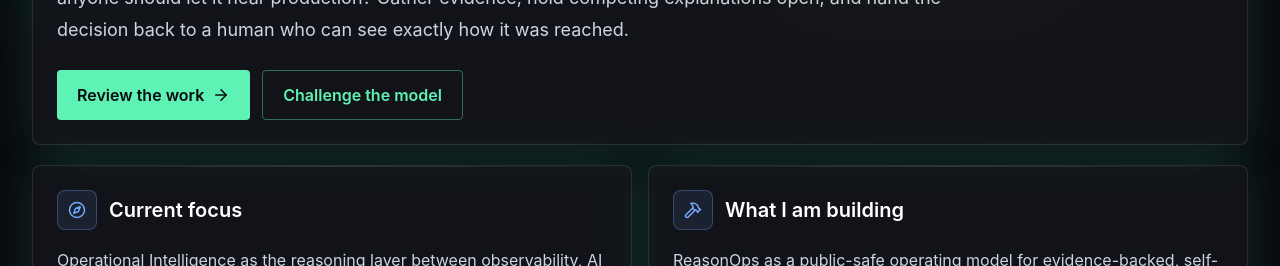
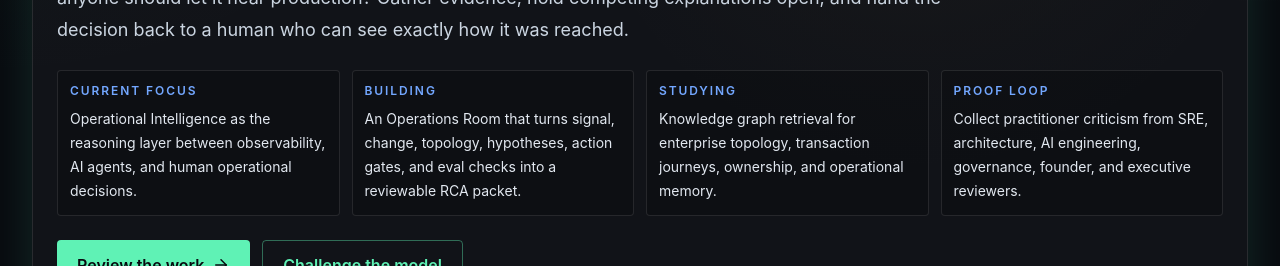
Before and after one commit to rseri17-code/seri-ai, a Next.js app: page /now in a window 1280 px wide. Shown: the part 468-734 px from the top of the page. Built offline with nearby package versions, Linux system fonts and the light colour scheme; no server answers.

Commit message:
Add now page profile snapshot

```diff
--- a/app/now/page.tsx
+++ b/app/now/page.tsx
@@ -74,6 +74,24 @@ export default function NowPage() {
             should let it near production? Gather evidence, hold competing explanations open, and hand the decision back
             to a human who can see exactly how it was reached.
           </p>
+          <div className="mt-6 grid gap-3 sm:grid-cols-2 xl:grid-cols-4">
+            <div className="rounded border border-white/10 bg-black/20 p-3">
+              <p className="text-xs font-semibold uppercase tracking-[0.16em] text-signal">Current focus</p>
+              <p className="mt-2 text-sm leading-6 text-slate-200">{nowPage.currentFocus[0]}</p>
+            </div>
+            <div className="rounded border border-white/10 bg-black/20 p-3">
+              <p className="text-xs font-semibold uppercase tracking-[0.16em] text-signal">Building</p>
+              <p className="mt-2 text-sm leading-6 text-slate-200">{nowPage.building[1]}</p>
+            </div>
+            <div className="rounded border border-white/10 bg-black/20 p-3">
+              <p className="text-xs font-semibold uppercase tracking-[0.16em] text-signal">Studying</p>
+              <p className="mt-2 text-sm leading-6 text-slate-200">{nowPage.studying[0]}</p>
+            </div>
+            <Link href="/wiki/operational-intelligence-evidence-pack" className="rounded border border-white/10 bg-black/20 p-3 transition hover:border-mint/45">
+              <p className="text-xs font-semibold uppercase tracking-[0.16em] text-signal">Proof loop</p>
+              <p className="mt-2 text-sm leading-6 text-slate-200">{proofCheckpoints[0]}</p>
+            </Link>
+          </div>
           <div className="mt-6 flex flex-wrap gap-3">
             <Link href="/work" className="inline-flex items-center gap-2 rounded bg-mint px-5 py-3 font-semibold text-ink">
               Review the work <ArrowRight size={18} />
```
